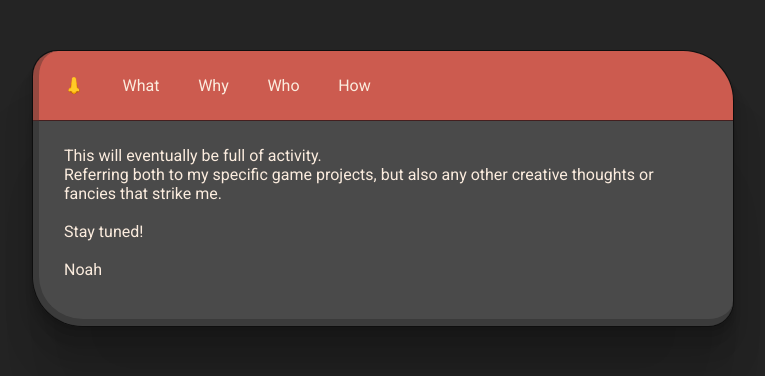
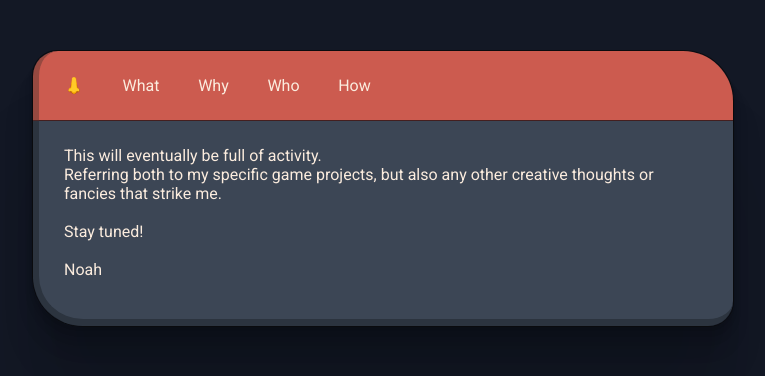
Before and after one commit to Nordtwig/nordtwig.github.io, a plain HTML site: page index.html in a window 1280 px wide. Shown: the whole page, without its empty margins (257-1022 px from the left). Drawn offline with Linux system fonts and the light colour scheme.

Commit message:
try new container color

```diff
--- a/style.css
+++ b/style.css
@@ -11,7 +11,7 @@
 }
 
 body {
-    background-color: #242424;
+    background-color: #131825;
     margin-top: 50px;
     color: #fbecde;
 }
@@ -78,8 +78,8 @@ nav a:hover {
 .container-body {
     padding: 0px 25px;
     padding-top: 25px;
-    background-color: #4A4A4A;
-    border-left: 6px solid #3b3b3b;
+    background-color: #3c4655;
+    border-left: 6px solid #2c343f;
 }
 
 .container img {
@@ -95,11 +95,11 @@ nav a:hover {
 .container-footer {
     margin-top: -10px;
     padding: 25px;
-    background-color: #4A4A4A;
+    background-color: #3c4655;
     border-bottom-left-radius: 50px;
     border-bottom-right-radius: 25px;
-    border-left: 6px solid #3b3b3b;
-    border-bottom: 7px solid #3b3b3b;
+    border-left: 6px solid #2c343f;
+    border-bottom: 7px solid #2c343f;
 }
 
 @media screen and (min-width: 600px) {
```
